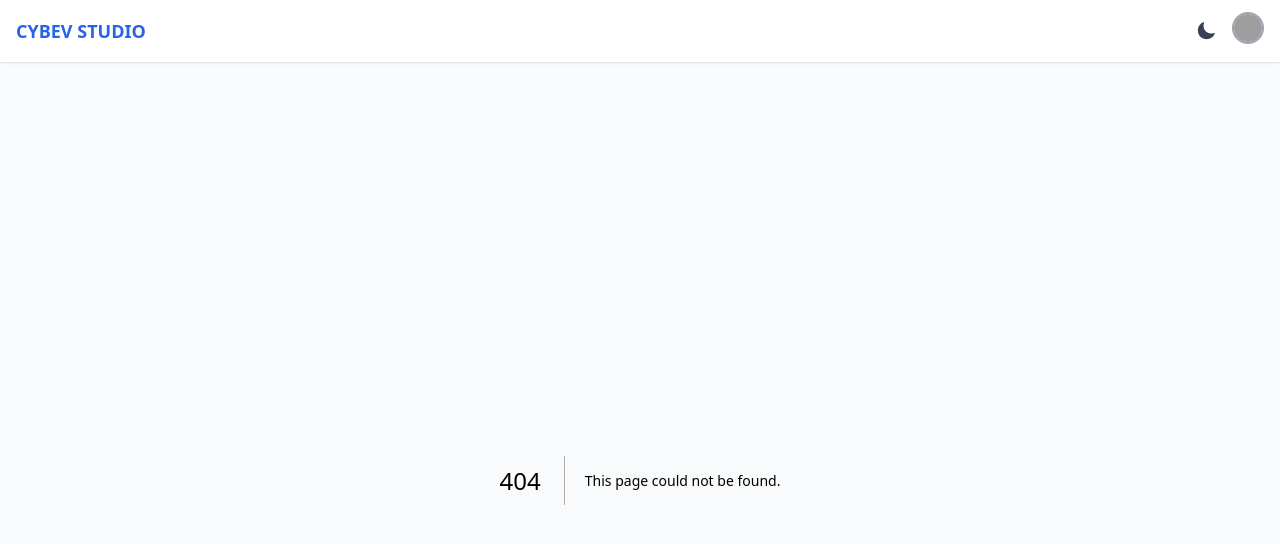
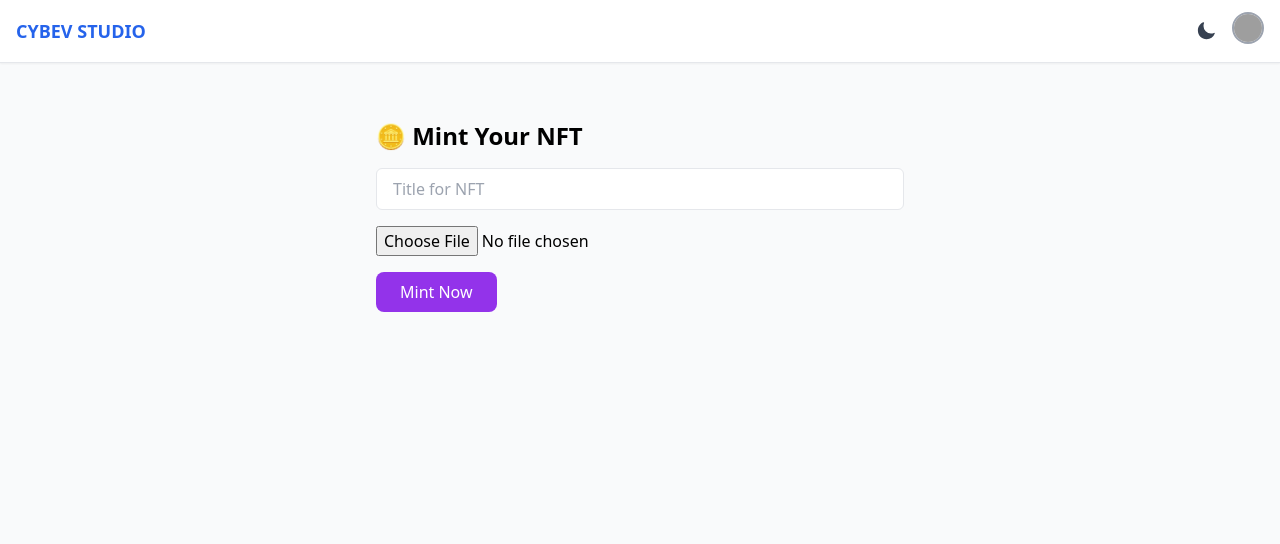
Before and after one commit to cybev1/cybev-frontend, a Next.js app: page /studio/mint in a window 1280 px wide. Before the commit this address had no page. Shown: the top 544 px of the page. Built offline with nearby package versions, Linux system fonts and the light colour scheme; grey boxes are pictures that could not be loaded.

Commit message:
Add files via upload

```diff
--- /dev/null
+++ b/pages/studio/mint.jsx
@@ -0,0 +1,63 @@
+import { useState } from 'react';
+
+export default function MintNFTPage() {
+  const [title, setTitle] = useState('');
+  const [media, setMedia] = useState(null);
+  const [minting, setMinting] = useState(false);
+  const [result, setResult] = useState(null);
+
+  const handleMediaUpload = (e) => {
+    setMedia(e.target.files[0]);
+  };
+
+  const handleMint = async () => {
+    if (!title || !media) return alert('Title and media required');
+
+    const formData = new FormData();
+    formData.append('title', title);
+    formData.append('media', media);
+
+    setMinting(true);
+    const res = await fetch('/api/mint', {
+      method: 'POST',
+      body: formData,
+    });
+    const data = await res.json();
+    setResult(data);
+    setMinting(false);
+  };
+
+  return (
+    <div className="max-w-xl mx-auto px-6 py-10">
+      <h1 className="text-2xl font-bold mb-4">🪙 Mint Your NFT</h1>
+      <input
+        type="text"
+        placeholder="Title for NFT"
+        value={title}
+        onChange={(e) => setTitle(e.target.value)}
+        className="w-full mb-4 px-4 py-2 rounded-md border"
+      />
+      <input
+        type="file"
+        onChange={handleMediaUpload}
+        accept="image/*,video/*"
+        className="w-full mb-4"
+      />
+      <button
+        onClick={handleMint}
+        className="bg-purple-600 text-white px-6 py-2 rounded-lg"
+        disabled={minting}
+      >
+        {minting ? 'Minting...' : 'Mint Now'}
+      </button>
+
+      {result && (
+        <div className="mt-4 bg-green-100 text-green-800 p-3 rounded-lg">
+          <p><strong>Minted!</strong></p>
+          <p>Token ID: {result.tokenId}</p>
+          <p>Transaction: <a href={`https://mumbai.polygonscan.com/tx/${result.tx}`} className="underline" target="_blank">View</a></p>
+        </div>
+      )}
+    </div>
+  );
+}
```
